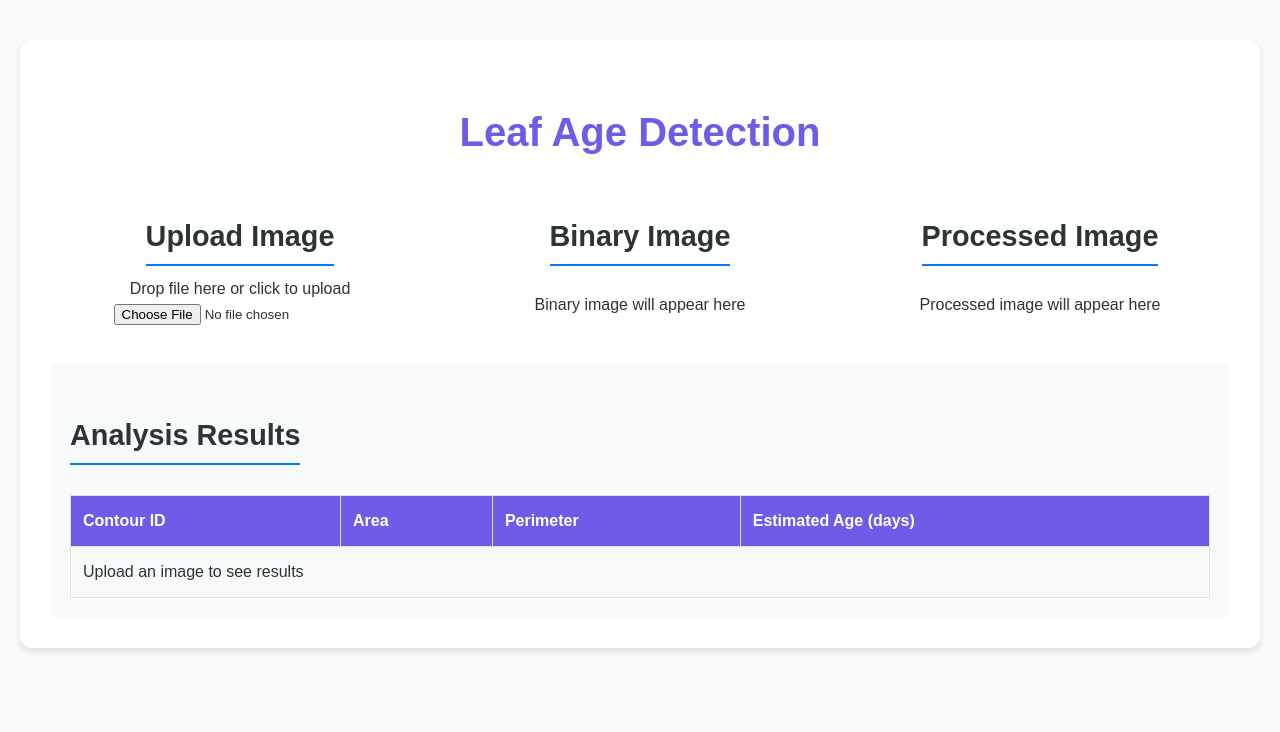
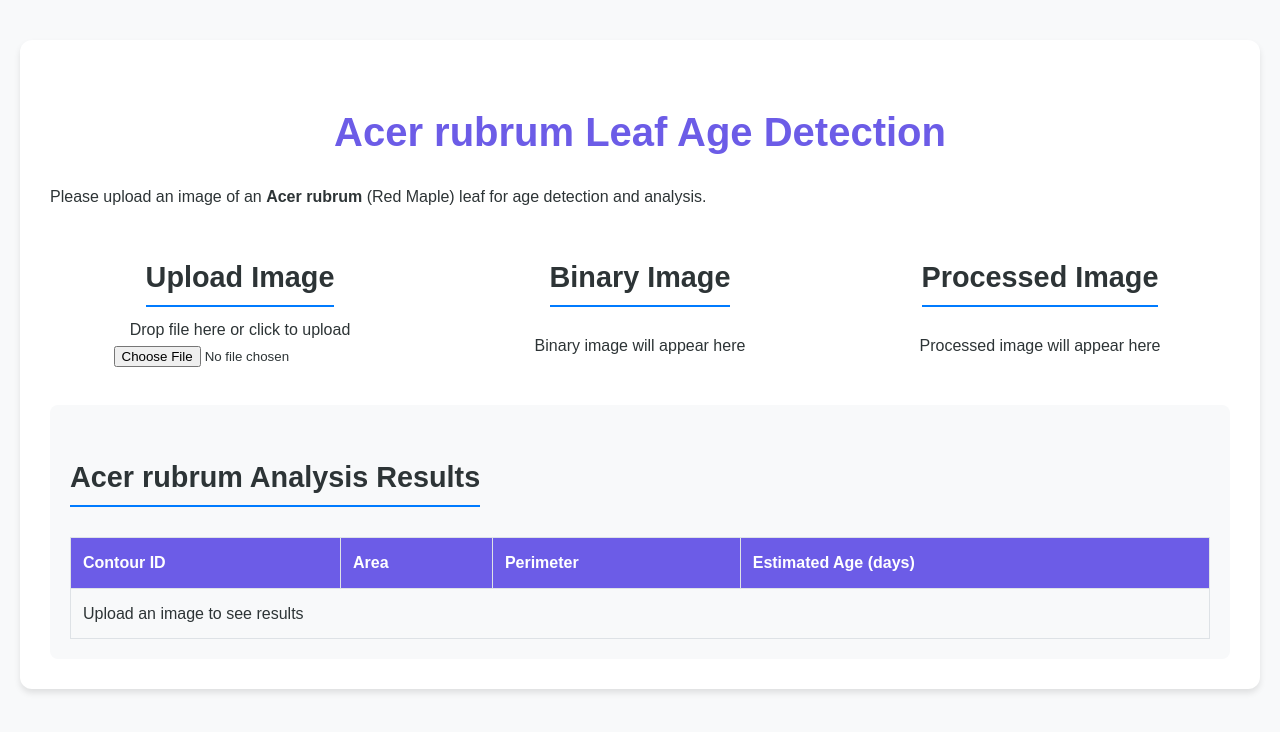
Before and after one commit to Sailiek/LeafDetector, a Flask app: page /leaf-age in a window 1280 px wide. Shown: the top 732 px of the page. Run offline with Flask 3, Linux system fonts and the light colour scheme.

Commit message:
not done changes in leaf_age.html

```diff
--- a/app.py
+++ b/app.py
@@ -219,57 +219,65 @@ def leaf_age():
             gray = cv2.cvtColor(image, cv2.COLOR_BGR2GRAY)
             blurred = cv2.GaussianBlur(gray, (5, 5), 0)
 
-            # Step 2: Otsu's Thresholding
-            _, binary = cv2.threshold(blurred, 0, 255, cv2.THRESH_BINARY_INV + cv2.THRESH_OTSU)
+            # Step 2: Adaptive Thresholding
+            processed_image = cv2.adaptiveThreshold(
+                blurred, 255, cv2.ADAPTIVE_THRESH_GAUSSIAN_C, cv2.THRESH_BINARY_INV, 11, 2
+            )
 
             # Step 3: Morphological Operations
-            kernel = np.ones((5, 5), np.uint8)
-            binary = cv2.morphologyEx(binary, cv2.MORPH_CLOSE, kernel)
-            binary = cv2.morphologyEx(binary, cv2.MORPH_OPEN, kernel)
+            kernel = np.ones((3, 3), np.uint8)
+            processed_image = cv2.morphologyEx(processed_image, cv2.MORPH_CLOSE, kernel)
 
             # Step 4: Edge Detection
             edges = cv2.Canny(blurred, 50, 150)
-            binary = cv2.bitwise_or(binary, edges)
+            processed_image = cv2.bitwise_or(processed_image, edges)
 
             # Step 5: Contour Extraction
-            contours, _ = cv2.findContours(binary, cv2.RETR_EXTERNAL, cv2.CHAIN_APPROX_SIMPLE)
+            contours, _ = cv2.findContours(processed_image, cv2.RETR_EXTERNAL, cv2.CHAIN_APPROX_SIMPLE)
 
-            # Step 6: Filter Contours
-            min_area = 1000
+            # Step 6: Find and Keep Only the Largest Contour
+            min_area = 1500  # Ignore noise and very small objects
             filtered_contours = [cnt for cnt in contours if cv2.contourArea(cnt) > min_area]
 
-            # Step 7: Analysis Results
-            results = []
-            for i, contour in enumerate(filtered_contours):
-                epsilon = 0.01 * cv2.arcLength(contour, True)
-                approx = cv2.approxPolyDP(contour, epsilon, True)
-                cv2.drawContours(image, [approx], -1, (0, 255, 0), 2)
+            if not filtered_contours:
+                return jsonify({'error': 'No valid leaf contour found'}), 400
 
-                area = cv2.contourArea(contour)
-                perimeter = cv2.arcLength(contour, True)
-                growth_rate = 50
-                age_days = area / growth_rate
+            # Select the largest contour
+            largest_contour = max(filtered_contours, key=cv2.contourArea)
 
-                # Add label to image
-                text = f"Contour {i + 1}"
-                cv2.putText(image, text, (approx[0][0][0], approx[0][0][1] - 10),
-                           cv2.FONT_HERSHEY_SIMPLEX, 0.5, (0, 255, 0), 2)
+            # Step 7: Analyze the Largest Contour
+            epsilon = 0.01 * cv2.arcLength(largest_contour, True)
+            approx = cv2.approxPolyDP(largest_contour, epsilon, True)
+            cv2.drawContours(image, [approx], -1, (0, 255, 0), 2)
 
-                results.append({
-                  'contour_id': i + 1,
-                    'area': f"{area:.2f}",
-                    'perimeter': f"{perimeter:.2f}",
-                    'estimated_age': f"{age_days:.2f}"
-                })
+            # Extract size and compute the estimated age
+            area = cv2.contourArea(largest_contour)
+            perimeter = cv2.arcLength(largest_contour, True)
+            growth_rate = 60  # Growth rate specific to Acer rubrum (example value)
+            age_days = area / growth_rate
+
+            # Add label to image
+            text = f"Acer rubrum"
+            cv2.putText(image, text, (approx[0][0][0], approx[0][0][1] - 10),
+                        cv2.FONT_HERSHEY_SIMPLEX, 0.5, (0, 255, 0), 2)
+
+            # Include the analysis result in the response
+            results = [{
+                'contour_id': 1,
+                'area': f"{area:.2f}",
+                'perimeter': f"{perimeter:.2f}",
+                'estimated_age': f"{age_days:.2f}"
+            }]
 
             # Save processed images
             binary_filename = f'binary_{filename}'
             result_filename = f'result_{filename}'
 
-            cv2.imwrite(os.path.join(app.config['UPLOAD_FOLDER'], binary_filename), binary)
+            cv2.imwrite(os.path.join(app.config['UPLOAD_FOLDER'], binary_filename), processed_image)
             cv2.imwrite(os.path.join(app.config['UPLOAD_FOLDER'], result_filename), image)
 
             return jsonify({
+                'species': "Acer rubrum",
                 'binary_image': binary_filename,
                 'result_image': result_filename,
                 'results': results
--- a/templates/leaf_age.html
+++ b/templates/leaf_age.html
@@ -3,7 +3,7 @@
 <head>
     <meta charset="UTF-8">
     <meta name="viewport" content="width=device-width, initial-scale=1.0">
-    <title>Leaf Age Detection - Leaf Detector</title>
+    <title>Acer rubrum Leaf Age Detection</title>
     <link rel="stylesheet" href="{{ url_for('static', filename='styles.css') }}">
     <style>
         .age-container {
@@ -65,7 +65,9 @@
 </head>
 <body>
     <div class="age-container">
-        <h1>Leaf Age Detection</h1>
+        <h1>Acer rubrum Leaf Age Detection</h1>
+
+        <p>Please upload an image of an <strong>Acer rubrum</strong> (Red Maple) leaf for age detection and analysis.</p>
 
         <div class="image-section">
             <div class="image-preview">
@@ -91,7 +93,7 @@
         </div>
 
         <div class="results-section">
-            <h3>Analysis Results</h3>
+            <h3>Acer rubrum Analysis Results</h3>
             <table class="results-table">
                 <thead>
                     <tr>
```
